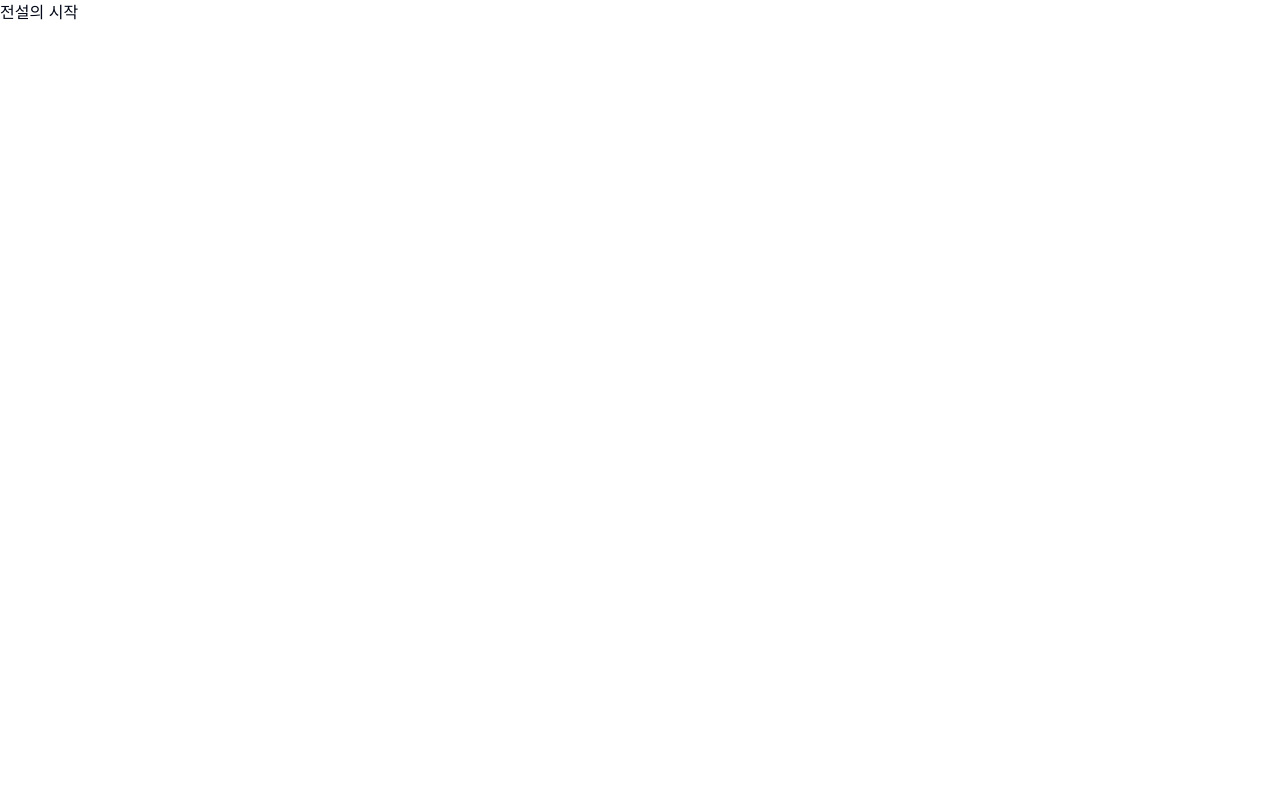
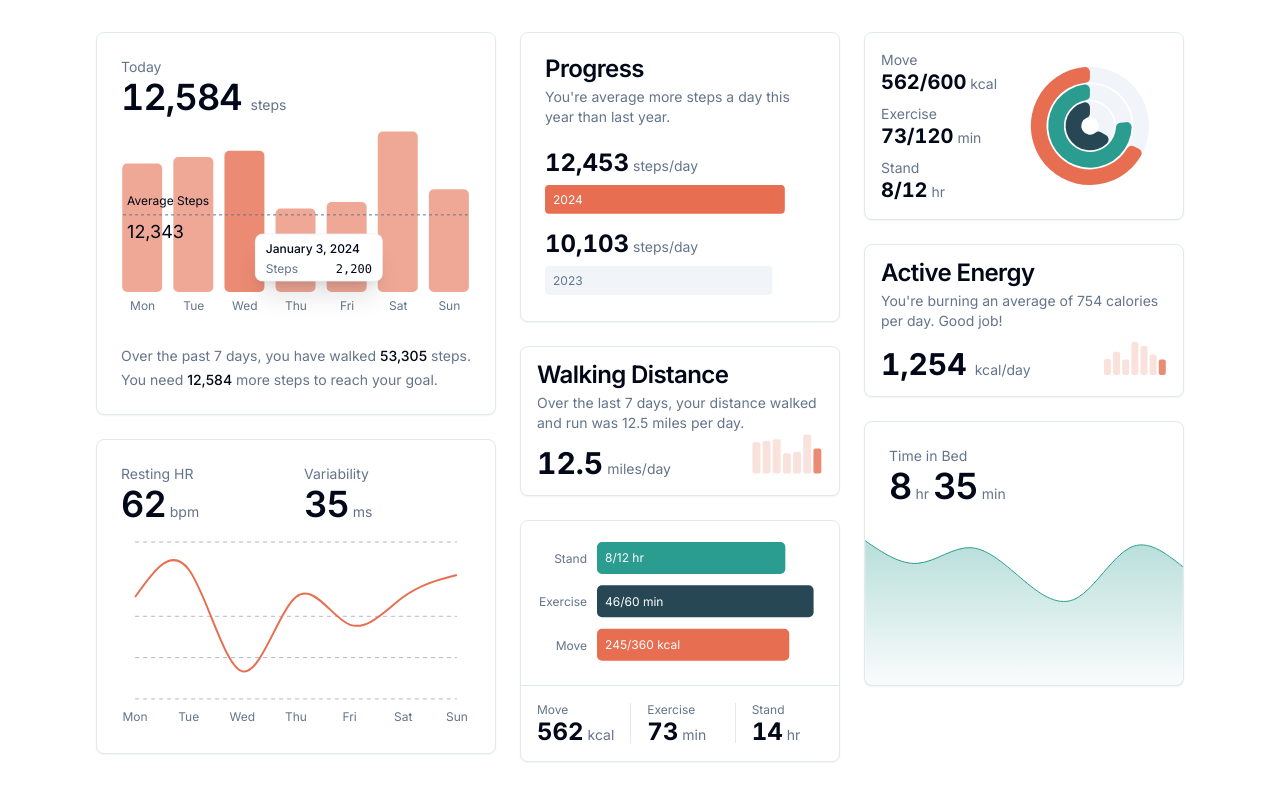
Before and after one commit to LeeKwang-min/pullog, a Next.js app: page / in a window 1280 px wide. Built offline with nearby package versions, Linux system fonts and the light colour scheme.

Commit message:
[기능] 풀업 기록 페이지 page, layout 파일 구성

```diff
--- /dev/null
+++ b/src/app/log/[...loggingDay]/page.tsx
@@ -0,0 +1,21 @@
+interface IProps {
+  params: {
+    loggingDay: string[];
+  };
+}
+
+function LogPullupDay({ params }: IProps) {
+  const { loggingDay } = params;
+  const [month, day] = loggingDay;
+  // 달, 날짜 잘못 입력시 돌려 보내기
+  // or 페이지 자체를 log/[month]/[day] 형식으로 만드는것도 방법이긴 한데... 뭐가 나을지는 고민해 볼 것
+
+  return (
+    <div>
+      <span>달: {month}</span>
+      <span>날짜: {day}</span>
+    </div>
+  );
+}
+
+export default LogPullupDay;
--- /dev/null
+++ b/src/app/log/layout.tsx
@@ -0,0 +1,7 @@
+import { cn } from "@/lib/utils";
+
+function Layout({ children }: { children: React.ReactNode }) {
+  return <main className={cn("w-full h-full")}>{children}</main>;
+}
+
+export default Layout;
--- /dev/null
+++ b/src/app/log/page.tsx
@@ -0,0 +1,5 @@
+function Log() {
+  return <div>대충 달력 UI 제공될 예정</div>;
+}
+
+export default Log;
--- a/src/app/page.tsx
+++ /dev/null
@@ -1,5 +0,0 @@
-import Image from "next/image";
-
-export default function Home() {
-  return <main className="">전설의 시작</main>;
-}
```
Also changed, not shown: src/app/(dashboard)/layout.tsx (renamed from src/app/dashboard/layout.tsx), src/app/(dashboard)/page.tsx (renamed from src/app/dashboard/page.tsx).
